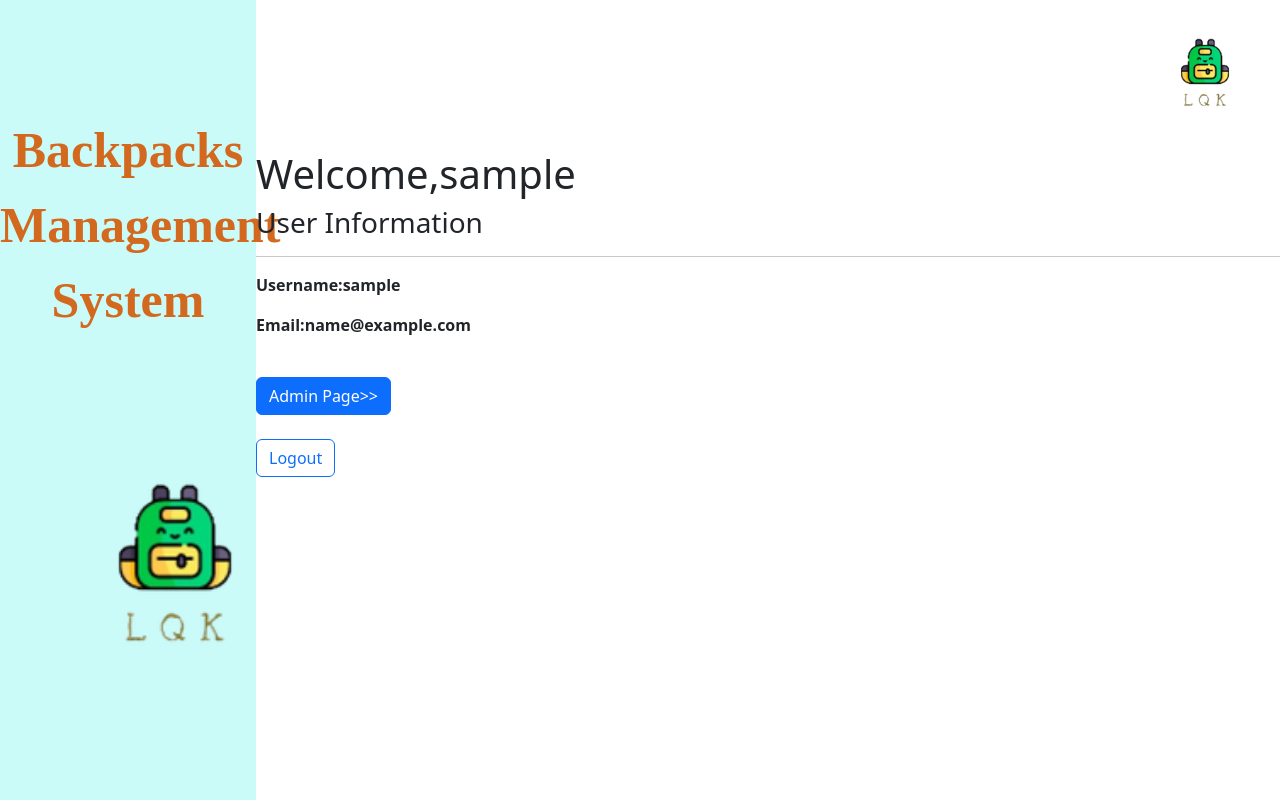
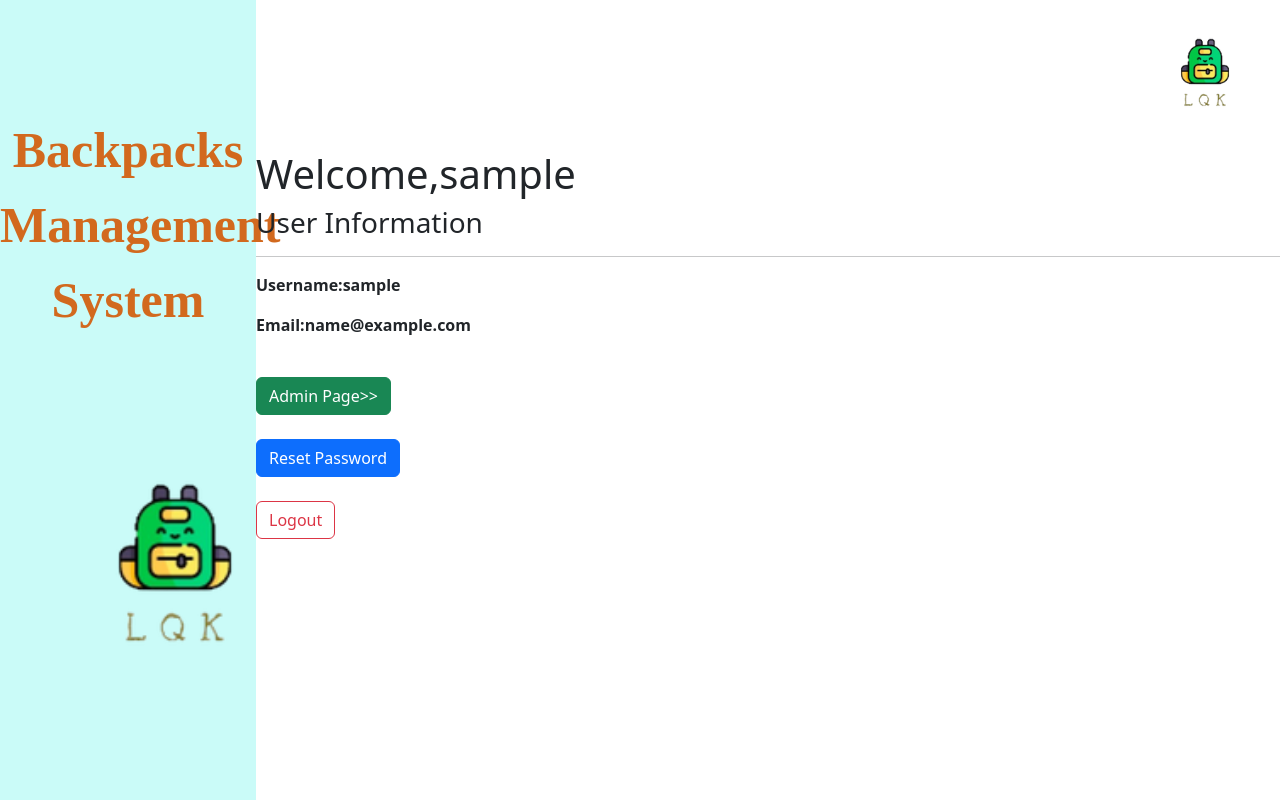
Before and after one commit to Quanluoi3504/BPMS, a PHP site: page /account.php in a window 1280 px wide. Run offline with PHP 8.4, Linux system fonts and the light colour scheme; the visitor is signed in with stand-in values (Sample User, id 1); a stand-in replaces the project's code that opens the database connection.

Commit message:
add reset pass button

```diff
--- a/account.php
+++ b/account.php
@@ -18,11 +18,15 @@ if ($_SESSION['username'] == '') {
         </div>
         <br>
         <form action="adm/dashboard.php" method="get">
-            <button type="submit" class="btn btn-primary">Admin Page>> </button>
+            <button type="submit" class="btn btn-success">Admin Page>> </button>
+        </form>
+        <br>
+        <form action="change_pass.php" method="get">
+            <button type="submit" class="btn btn-primary">Reset Password</button>
         </form>
         <br>
         <form id="logoutForm" method="get" action="account.php">
-            <button type="submit" name='logout' class="btn btn-outline-primary">Logout</button>
+            <button type="submit" name='logout' class="btn btn-outline-danger">Logout</button>
         </form>
     </div>
 <?php
```
